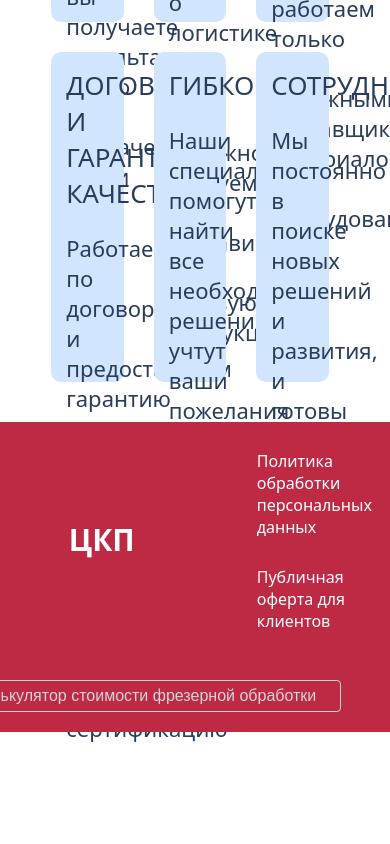
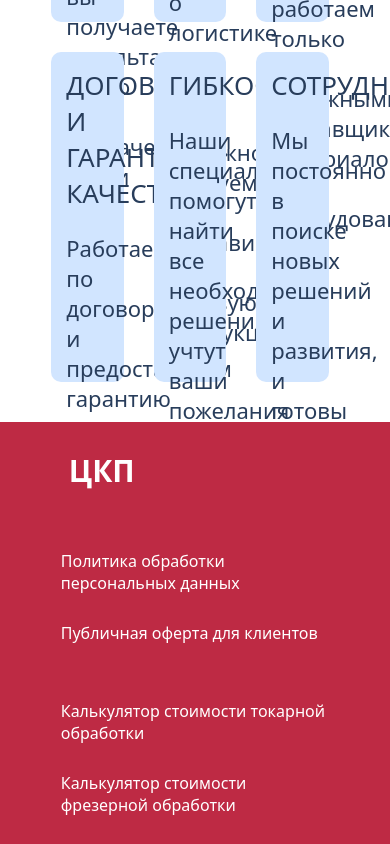
Before and after one commit to js-owl/maas-front, a Vue app: page / in a window 390 px wide. Shown: the part 4247-5091 px from the top of the page. Before the commit the page ends 4990 px from the top, so only its background shows below. Built offline with nearby package versions, Linux system fonts and the light colour scheme; no server answers.

Commit message:
Refactor Footer component to replace buttons with router links for improved navigation and update styling for better responsiveness

```diff
--- a/src/components/Footer.vue
+++ b/src/components/Footer.vue
@@ -59,19 +59,13 @@ onMounted(() => {
         </div>
 
         <div class="right-section">
-          <div class="calculator-buttons">
-            <el-button
-              class="calculator-button"
-              @click="$router.push('/machining2')"
-            >
+          <div class="calculator-links">
+            <router-link to="/machining2" class="vertical-link">
               Калькулятор стоимости токарной обработки
-            </el-button>
-            <el-button
-              class="calculator-button"
-              @click="$router.push('/milling2')"
-            >
+            </router-link>
+            <router-link to="/milling2" class="vertical-link">
               Калькулятор стоимости фрезерной обработки
-            </el-button>
+            </router-link>
           </div>
         </div>
       </div>
@@ -98,7 +92,7 @@ onMounted(() => {
   flex: 1;
   display: flex;
   align-items: center;
-  justify-content: flex-end;
+  justify-content: flex-start;
 }
 
 .vertical-links {
@@ -159,36 +153,10 @@ onMounted(() => {
   border-bottom: none !important;
 }
 
-.calculator-buttons {
+.calculator-links {
   display: flex;
-  align-items: center;
-  gap: 20px;
-  margin-left: 0px;
-  height: 100%;
-}
-
-.calculator-button {
-  background-color: transparent !important;
-  border: 1px solid #d3d4d6 !important;
-  color: #d3d4d6 !important;
-  padding: 12px 24px !important;
-  font-size: 16px !important;
-  border-radius: 4px !important;
-  transition: all 0.3s ease !important;
-}
-
-.calculator-button:hover {
-  background-color: rgba(255, 255, 255, 0.1) !important;
-  border-color: #ffffff !important;
-  color: #ffffff !important;
-  transform: translateY(-2px);
-  box-shadow: 0 4px 8px rgba(0, 0, 0, 0.2);
-}
-
-.calculator-button:focus {
-  background-color: transparent !important;
-  border-color: #d3d4d6 !important;
-  color: #d3d4d6 !important;
+  flex-direction: column;
+  gap: 12px;
 }
 
 @media (max-width: 1200px) {
@@ -202,6 +170,11 @@ onMounted(() => {
     width: 100%;
   }
 
+  .left-section {
+    flex-direction: column;
+    align-items: flex-start;
+  }
+
   .vertical-link {
     text-align: left;
   }
```
